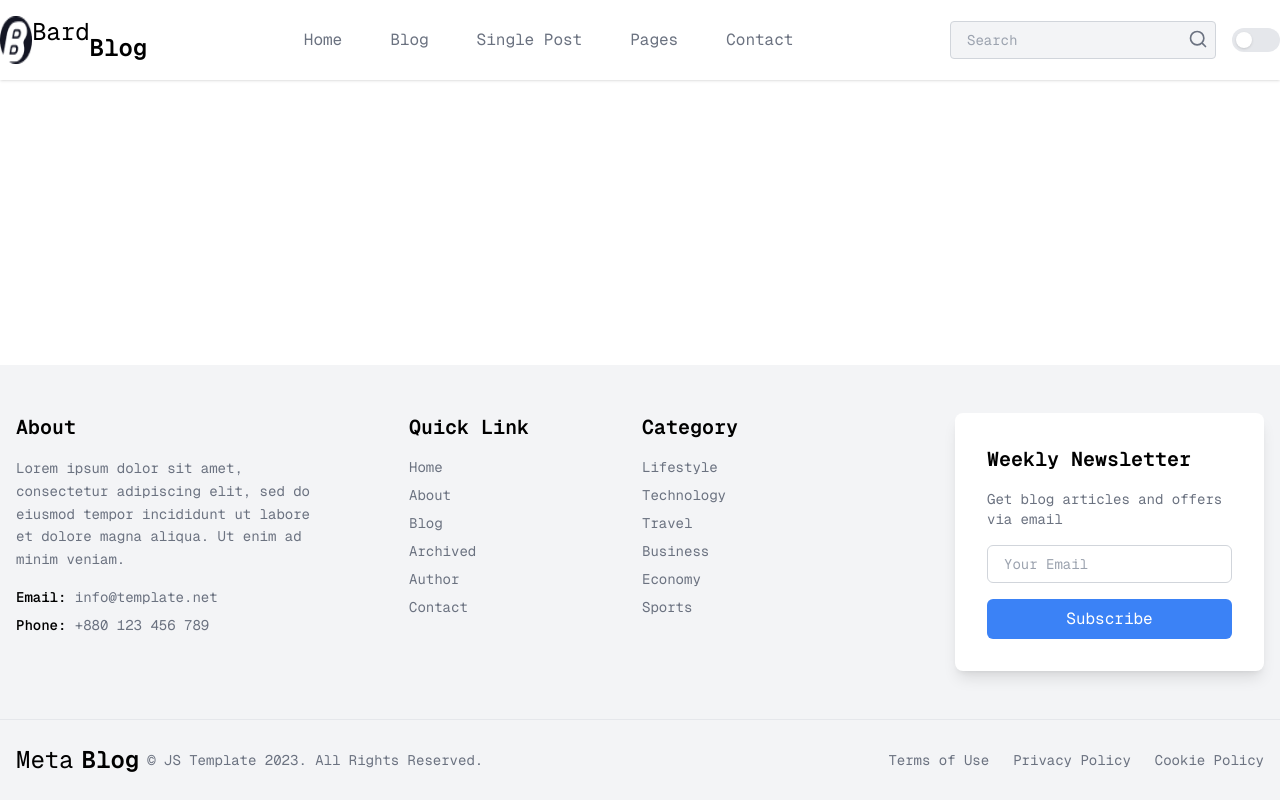
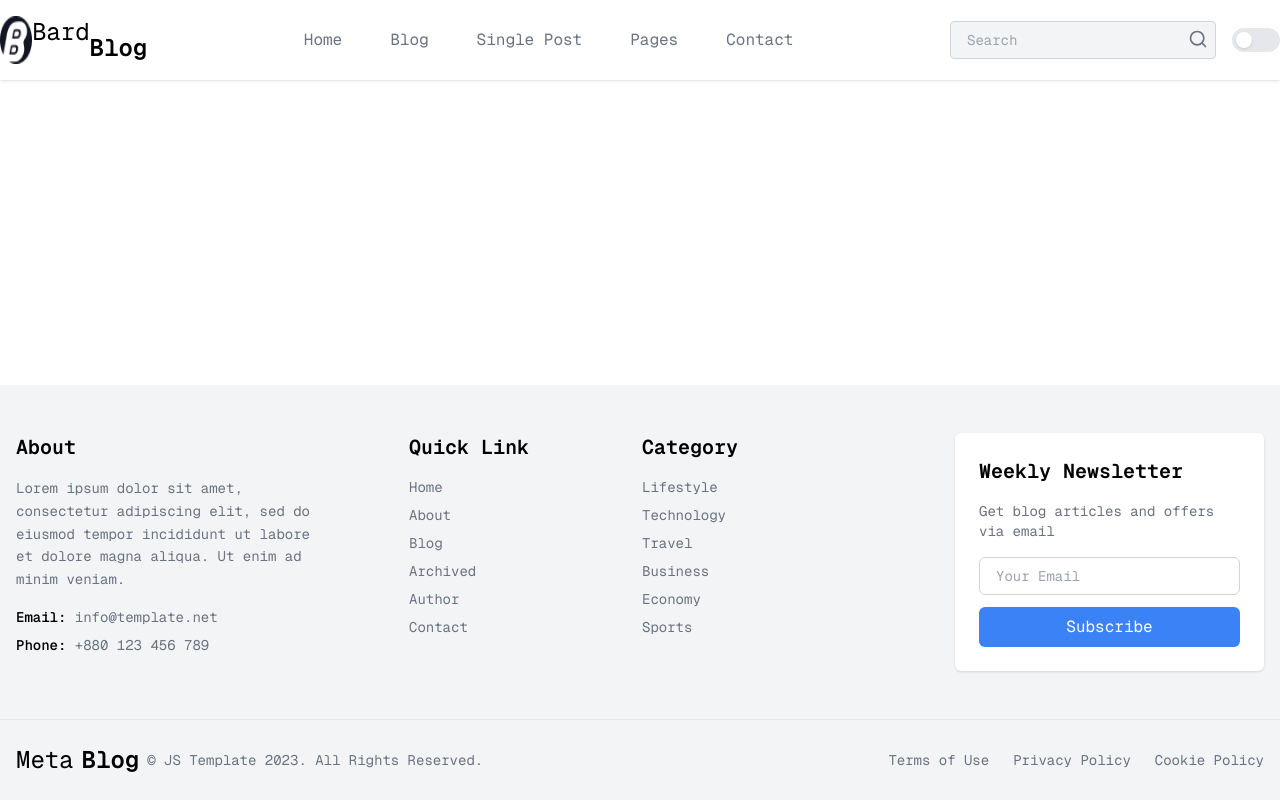
Before and after one commit to Bardsun0/BardBlog-Next.js-Challenge, a Next.js app: page / in a window 1280 px wide. Built offline with nearby package versions, Linux system fonts and the light colour scheme.

Commit message:
Workin' on Footer!!

```diff
--- a/src/app/components/Footer.jsx
+++ b/src/app/components/Footer.jsx
@@ -102,12 +102,12 @@ const Footer = () => {
         </div>
 
         {/* Newsletter */}
-        <div className="bg-white p-8 rounded-lg shadow-lg w-full max-w-lg mx-auto">
+        <div className="bg-white p-6 rounded-md shadow">
           <h3 className="font-bold text-xl mb-4">Weekly Newsletter</h3>
           <p className="text-gray-500 text-sm mb-4">
             Get blog articles and offers via email
           </p>
-          <form className="space-y-4">
+          <form className="space-y-3">
             <input
               type="email"
               placeholder="Your Email"
```
